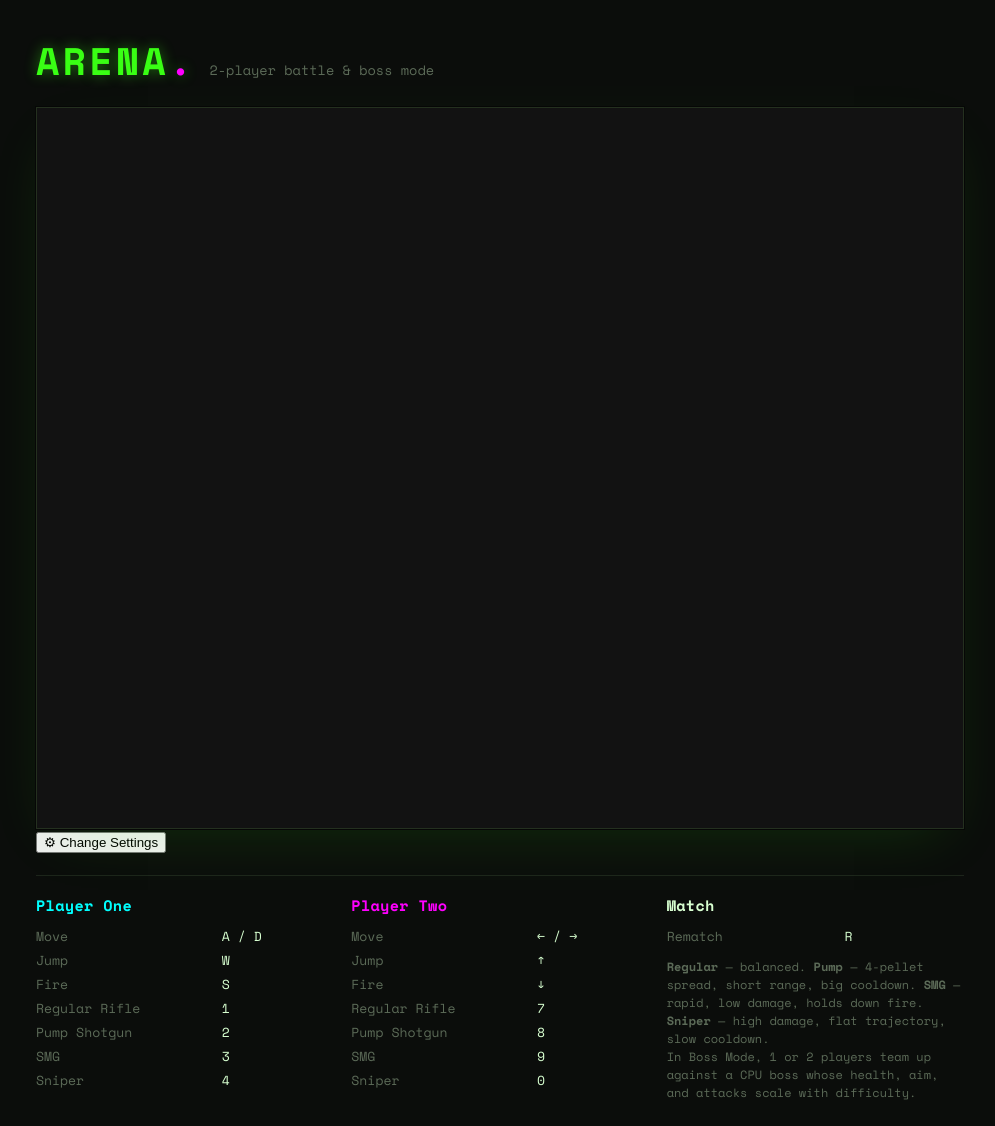
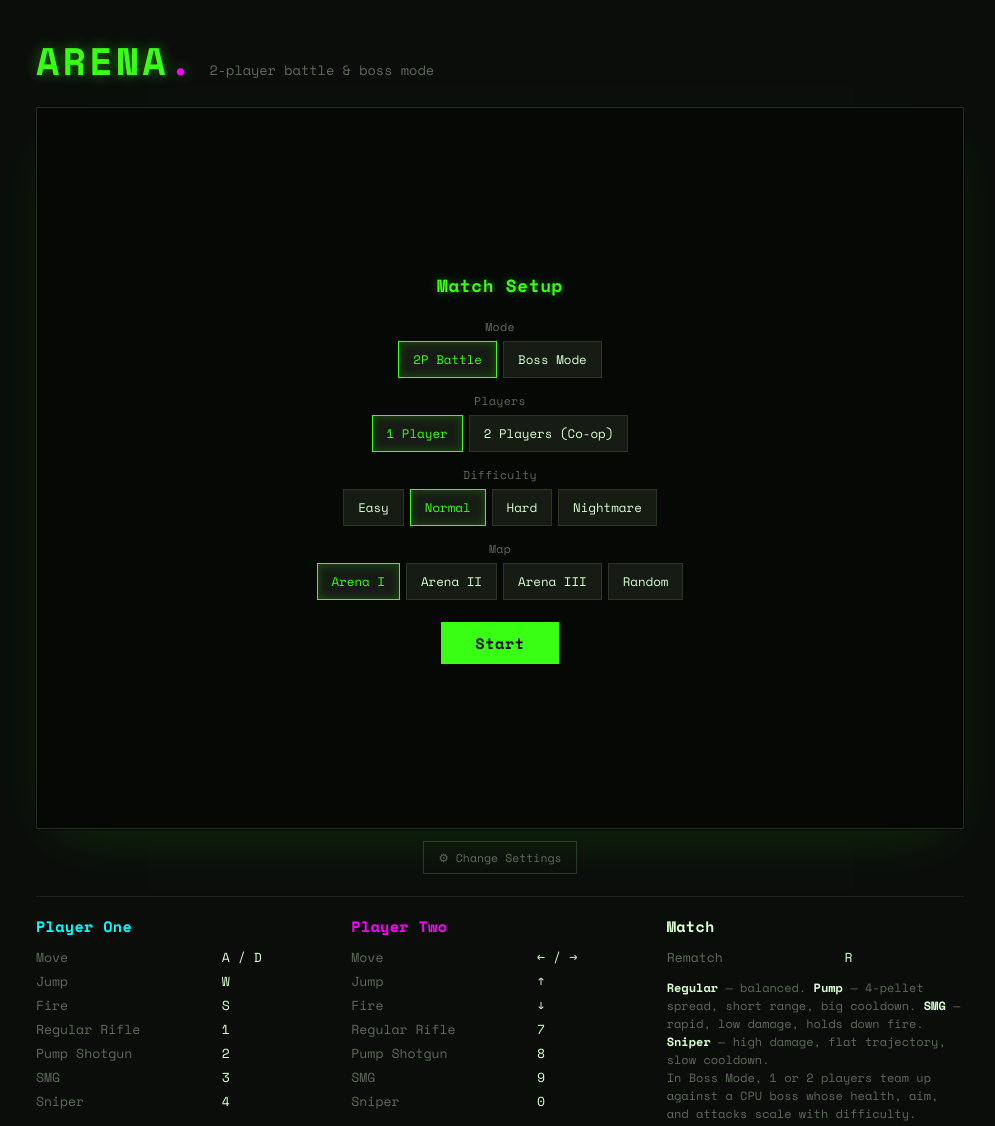
Before and after one commit to codedb787/Code-db, a plain HTML site: page index.html in a window 1280 px wide. Shown: the top 1126 px of the page, without its empty margins (140-1135 px from the left). Drawn offline with nearby package versions, Linux system fonts and the light colour scheme.

Commit message:
Update style.css

```diff
--- a/style.css
+++ b/style.css
@@ -122,3 +122,92 @@ footer{
   .controls{ grid-template-columns: 1fr; }
   .masthead h1{ font-size: 1.9rem; }
 }
+
+/* ---- Setup panel & controls added for Boss Mode ---- */
+
+.panel{
+  position: absolute;
+  inset: 0;
+  background: rgba(6,8,6,0.92);
+  display:flex;
+  flex-direction: column;
+  align-items: center;
+  justify-content: center;
+  gap: 14px;
+  padding: 24px;
+  z-index: 5;
+}
+
+.panel h2{
+  margin: 0 0 6px;
+  color: var(--line);
+  letter-spacing: 0.04em;
+  font-size: 1.1rem;
+  text-shadow: 0 0 10px rgba(57,255,20,0.4);
+}
+
+.row{
+  display:flex;
+  flex-direction: column;
+  align-items: center;
+  gap: 6px;
+}
+
+.row label{
+  font-size: 0.72rem;
+  color: var(--dim);
+  letter-spacing: 0.03em;
+}
+
+.seg{
+  display:flex;
+  gap: 6px;
+  flex-wrap: wrap;
+  justify-content: center;
+}
+
+.seg button{
+  font-family: 'Space Mono', monospace;
+  font-size: 0.78rem;
+  padding: 8px 14px;
+  background: #161c14;
+  border: 1px solid #2a3526;
+  color: var(--ink);
+  cursor: pointer;
+  transition: border-color .15s, color .15s, box-shadow .15s;
+}
+.seg button:hover{ border-color: var(--line); }
+.seg button.active{
+  border-color: var(--line);
+  color: var(--line);
+  box-shadow: 0 0 10px rgba(57,255,20,0.25) inset;
+}
+
+.start-btn{
+  margin-top: 8px;
+  font-family: 'Space Mono', monospace;
+  font-size: 0.95rem;
+  padding: 10px 34px;
+  background: var(--line);
+  color: #06110a;
+  border: none;
+  font-weight: 700;
+  letter-spacing: 0.04em;
+  cursor: pointer;
+}
+.start-btn:hover{ filter: brightness(1.1); }
+
+.settings-btn{
+  display:block;
+  margin: 12px auto 0;
+  font-family: 'Space Mono', monospace;
+  font-size: 0.72rem;
+  padding: 7px 14px;
+  background: transparent;
+  border: 1px solid #2a3526;
+  color: var(--dim);
+  cursor: pointer;
+}
+.settings-btn:hover{ color: var(--line); border-color: var(--line); }
+
+.controls .note b{ color: var(--ink); font-weight: 700; }
```
